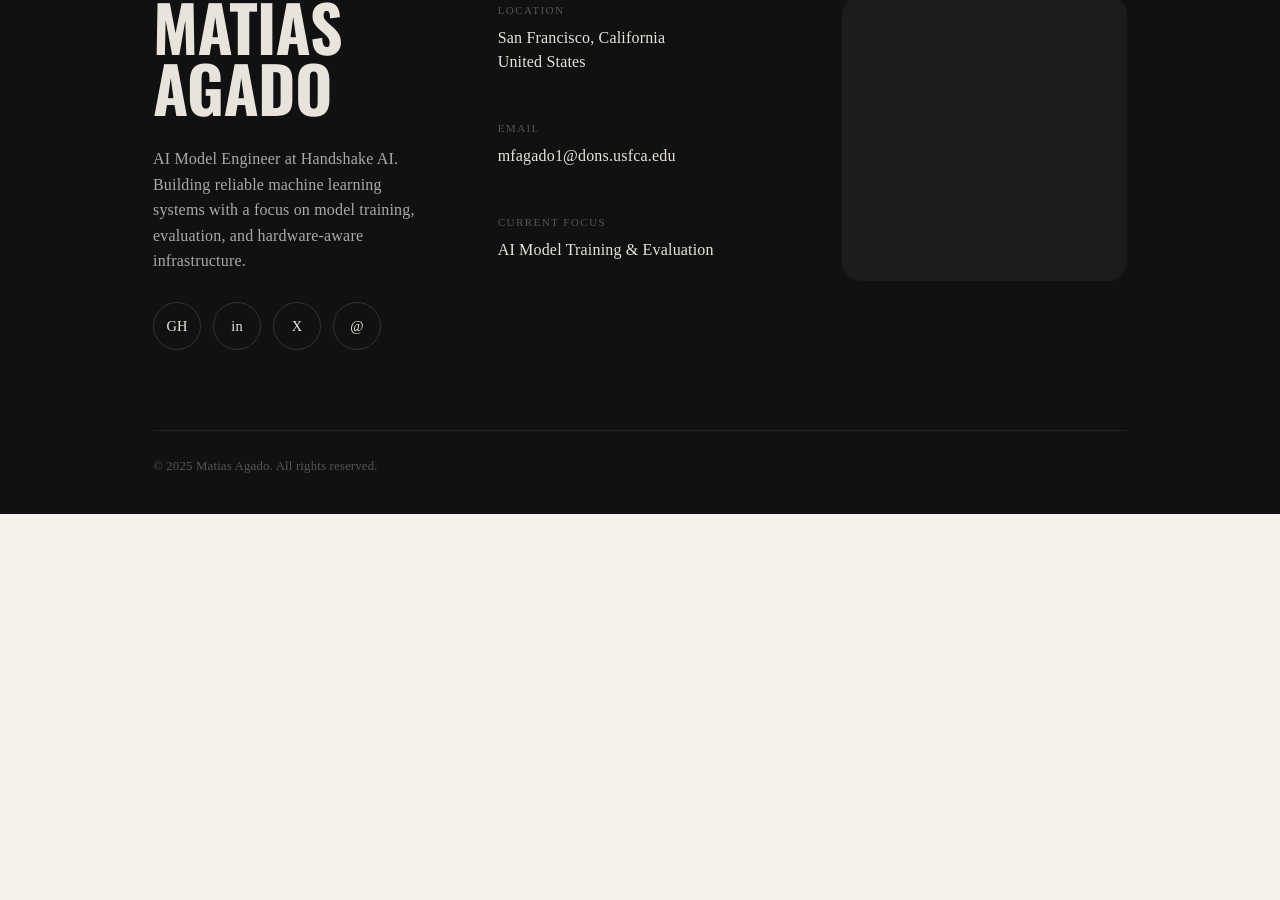
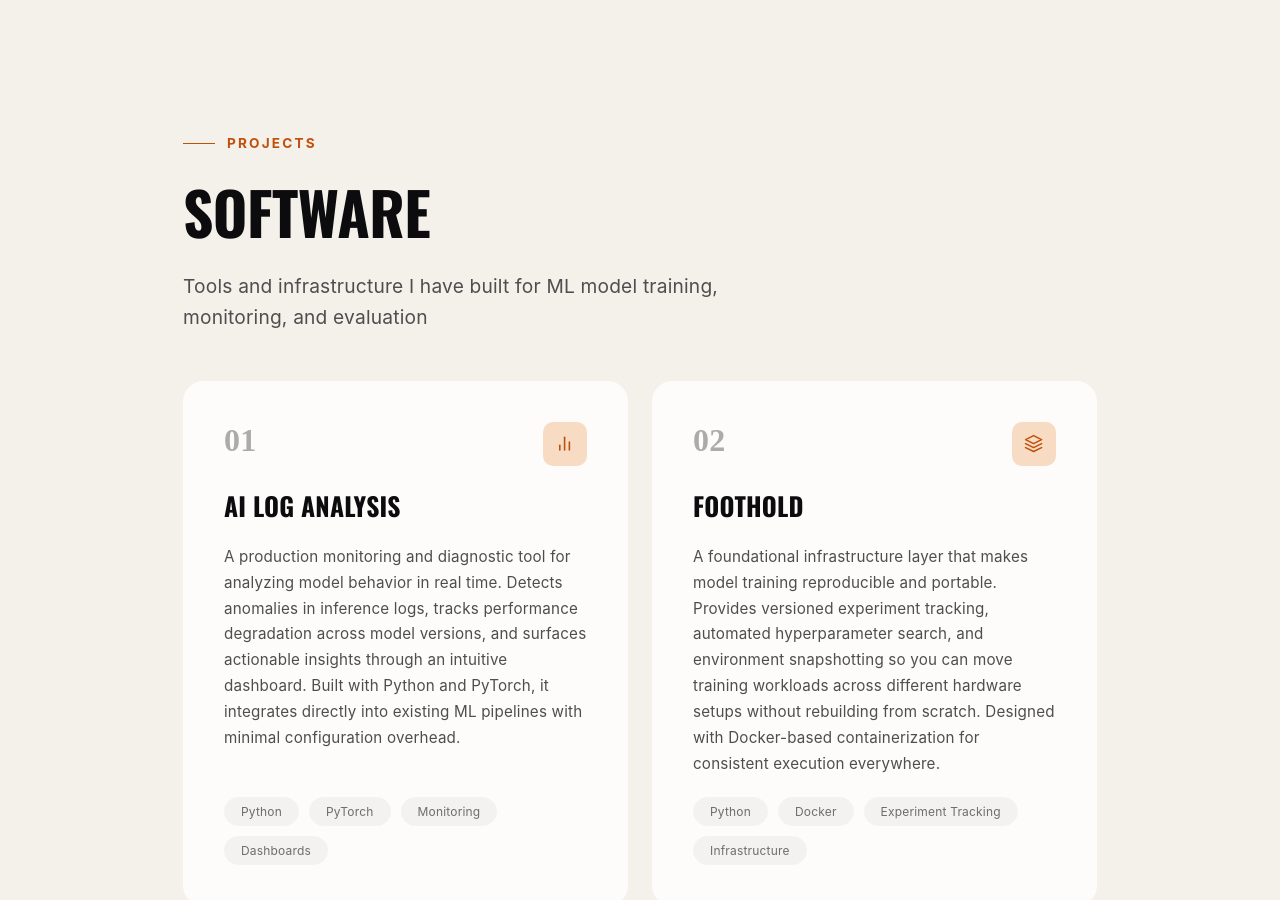
Before and after one commit to matiasagado/portfolio, a React (Vite) app: page / in a window 1280 px wide. Shown: the part 934-1834 px from the top of the page. Before the commit the page ends 1448 px from the top, so only its background shows below. Built offline with nearby package versions, Linux system fonts and the light colour scheme.

Commit message:
feat: software section + styling

```diff
--- /dev/null
+++ b/src/_components/software.tsx
@@ -0,0 +1,56 @@
+import styles from './styles/software.module.css';
+import { FiBarChart2 } from 'react-icons/fi';
+import { FiLayers } from 'react-icons/fi';
+
+const projects = [
+    {
+        number: '01',
+        icon: <FiBarChart2 />,
+        name: 'AI LOG ANALYSIS',
+        description: 'A production monitoring and diagnostic tool for analyzing model behavior in real time. Detects anomalies in inference logs, tracks performance degradation across model versions, and surfaces actionable insights through an intuitive dashboard. Built with Python and PyTorch, it integrates directly into existing ML pipelines with minimal configuration overhead.',
+        tags: ['Python', 'PyTorch', 'Monitoring', 'Dashboards'],
+    },
+    {
+        number: '02',
+        icon: <FiLayers />,
+        name: 'FOOTHOLD',
+        description: 'A foundational infrastructure layer that makes model training reproducible and portable. Provides versioned experiment tracking, automated hyperparameter search, and environment snapshotting so you can move training workloads across different hardware setups without rebuilding from scratch. Designed with Docker-based containerization for consistent execution everywhere.',
+        tags: ['Python', 'Docker', 'Experiment Tracking', 'Infrastructure'],
+    },
+];
+
+export default function Software() {
+    return (
+        <section className={styles.section}>
+            <div className={styles.header}>
+                <div className={styles.eyebrow}>
+                    <span className={styles.line} />
+                    <span className={styles.eyebrowText}>PROJECTS</span>
+                </div>
+                <h2 className={styles.heading}>SOFTWARE</h2>
+                <p className={styles.subheading}>
+                    Tools and infrastructure I have built for ML model training,<br />
+                    monitoring, and evaluation
+                </p>
+            </div>
+
+            <div className={styles.grid}>
+                {projects.map((project) => (
+                    <div key={project.number} className={styles.card}>
+                        <div className={styles.cardTop}>
+                            <span className={styles.number}>{project.number}</span>
+                            <span className={styles.iconBox}>{project.icon}</span>
+                        </div>
+                        <h3 className={styles.projectName}>{project.name}</h3>
+                        <p className={styles.projectDesc}>{project.description}</p>
+                        <div className={styles.tags}>
+                            {project.tags.map((tag) => (
+                                <span key={tag} className={styles.tag}>{tag}</span>
+                            ))}
+                        </div>
+                    </div>
+                ))}
+            </div>
+        </section>
+    );
+}
--- a/src/_components/styles/hero.module.css
+++ b/src/_components/styles/hero.module.css
@@ -2,7 +2,6 @@
     background: var(--bg);
     padding: 100px 50px;
     margin: 0 103px;
-    border-bottom: 1px solid #d0ccc4;
 }
 
 .inner {
--- /dev/null
+++ b/src/_components/styles/software.module.css
@@ -0,0 +1,127 @@
+.section {
+    background: var(--bg);
+    padding: 220px 80px;
+    margin: 0 103px;
+}
+
+.header {
+    display: flex;
+    flex-direction: column;
+    gap: 16px;
+    margin-bottom: 48px;
+}
+
+.eyebrow {
+    display: flex;
+    align-items: center;
+    gap: 12px;
+    color: var(--accent);
+    font-family: var(--navLinks);
+}
+
+.line {
+    display: block;
+    width: 32px;
+    height: 1px;
+    background: var(--accent);
+}
+
+.eyebrowText {
+    font-size: 0.85rem;
+    font-weight: 700;
+    letter-spacing: 0.16em;
+    color: var(--accent-orange);
+}
+
+.heading {
+    font-family: var(--text-accent);
+    font-size: 3.7rem;
+    font-weight: 700;
+    margin: 0;
+    text-transform: uppercase;
+    letter-spacing: -0.01em;
+}
+
+.subheading {
+    font-family: var(--navLinks);
+    font-size: 1.2rem;
+    color: var(--code-bg);
+    margin: 0;
+    line-height: 1.6;
+}
+
+/* Grid */
+.grid {
+    display: grid;
+    grid-template-columns: 1fr 1fr;
+    gap: 24px;
+}
+
+/* Card */
+.card {
+    background: var(--card);
+    border: 1px solid var(--card);
+    border-radius: 20px;
+    padding: 40px;
+    display: flex;
+    flex-direction: column;
+    gap: 20px;
+}
+
+.cardTop {
+    display: flex;
+    justify-content: space-between;
+    align-items: flex-start;
+}
+
+.number {
+    font-size: 2rem;
+    font-weight: 700;
+    color: #adaba8;
+}
+
+.iconBox {
+    width: 44px;
+    height: 44px;
+    border-radius: 10px;
+    background: #f7dcc3;
+    color: var(--accent);
+    display: flex;
+    align-items: center;
+    justify-content: center;
+    font-size: 1.2rem;
+}
+
+.projectName {
+    font-family: var(--text-accent);
+    font-size: 1.6rem;
+    font-weight: 700;
+    margin: 0;
+    text-transform: uppercase;
+}
+
+.projectDesc {
+    font-family: var(--navLinks);
+    font-size: 0.95rem;
+    line-height: 1.7;
+    color: var(--code-bg);
+    margin: 0;
+    flex: 1;
+}
+
+.tags {
+    display: flex;
+    flex-wrap: wrap;
+    gap: 10px;
+    margin-top: auto;
+}
+
+.tag {
+    font-family: var(--navLinks);
+    font-size: 0.75rem;
+    padding: 6px 16px;
+    border-radius: 999px;
+    border: 1px solid #f3f2f0;
+    color: #6e6d6b;
+    background-color: #f3f2f0;
+}
--- a/src/index.css
+++ b/src/index.css
@@ -7,6 +7,7 @@ body {
   --text-h: #0c0c0e;
   --bg: #f4f0ea;
   --border: #e5e4e7;
+  --card: #fdfcfa;
   --code-bg: #4e4e4e;
   --accent: #c0510d;
   --accent-bg: rgba(170, 59, 255, 0.1);
--- a/src/main.tsx
+++ b/src/main.tsx
@@ -2,6 +2,7 @@ import { StrictMode } from 'react'
 import { createRoot } from 'react-dom/client'
 import Nav from './_components/nav';
 import Hero from './_components/hero';
+import Software from './_components/software'
 import Contact from './_components/contact';
 import "./index.css";
 
@@ -10,6 +11,7 @@ createRoot(document.getElementById('root')!).render(
     <Nav />
     <main>
       <Hero />
+      <Software />
     </main>
     <Contact />
   </StrictMode>,
```
